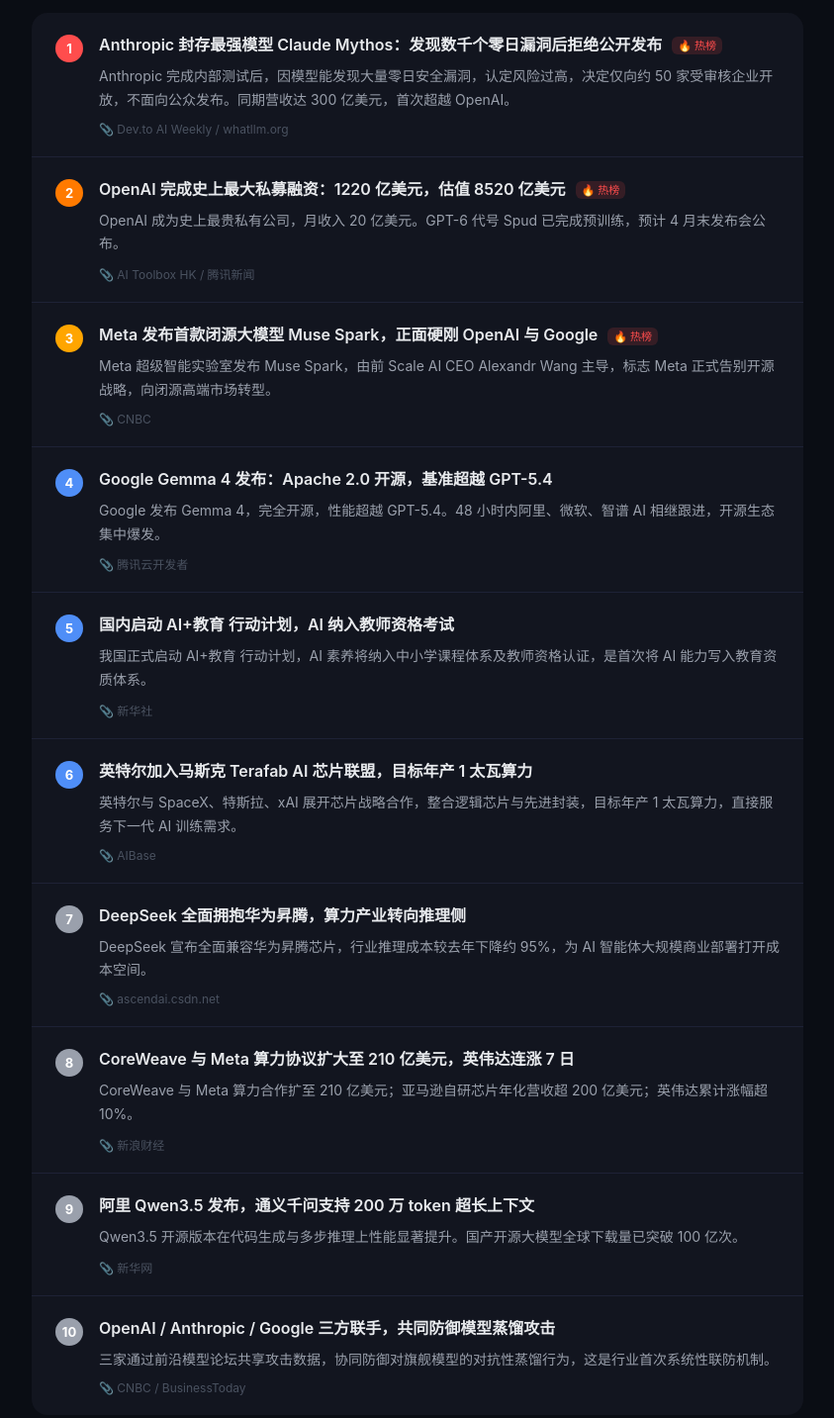
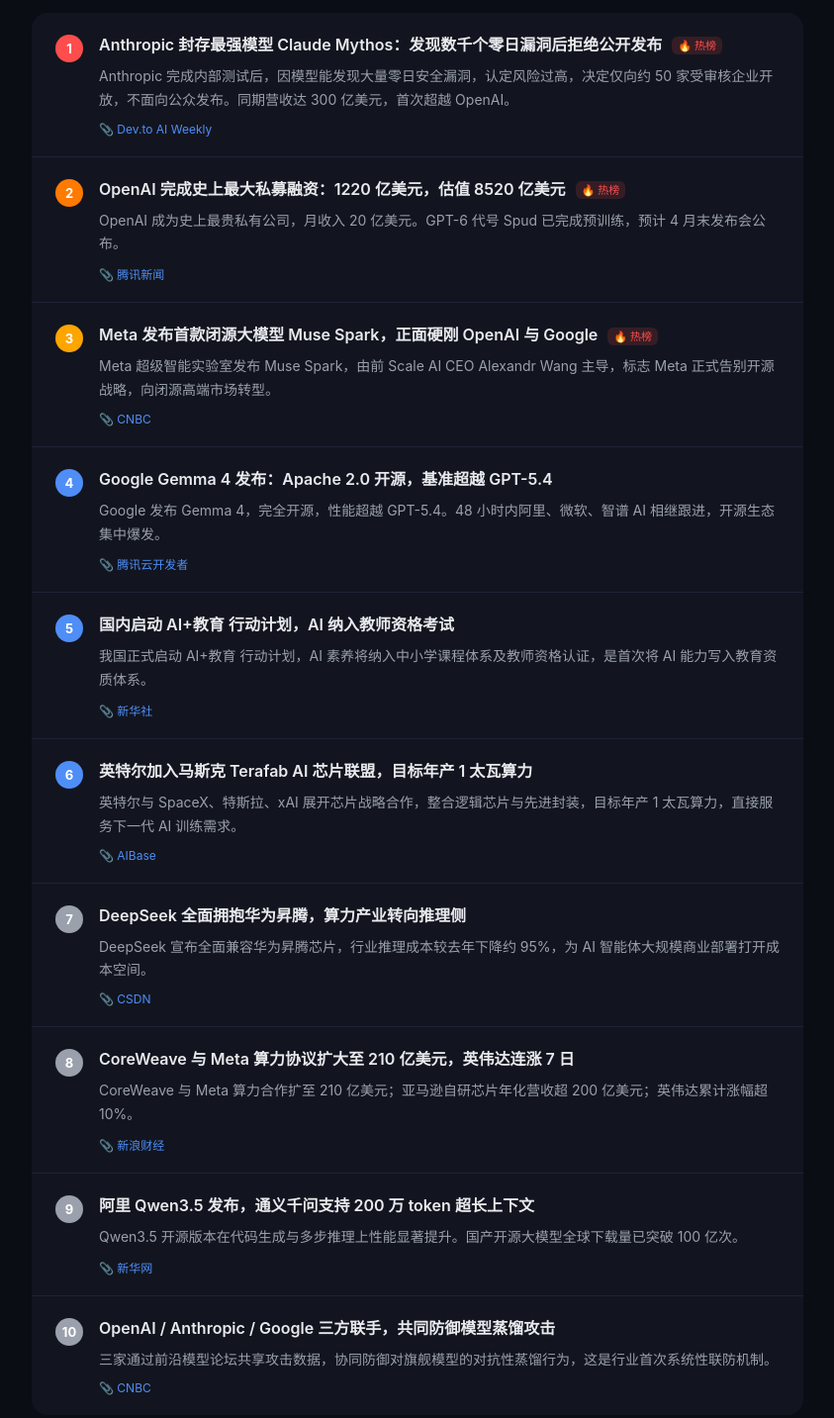
Before and after one commit to xiaocheng846/ai-daily, a plain HTML site: page 2026-04-10.html in a window 1280 px wide. Shown: the part 149-1582 px from the top of the page at 99% size, without its empty margins (218-1061 px from the left). Drawn offline with Linux system fonts and the light colour scheme.

Commit message:
feat: 来源支持点击跳转原始链接

```diff
--- a/2026-04-10.html
+++ b/2026-04-10.html
@@ -122,6 +122,15 @@
     font-size: 12px;
     color: #4a5260;
   }
+  .news-source a {
+    color: #4F8EF7;
+    text-decoration: none;
+    transition: color 0.2s;
+  }
+  .news-source a:hover {
+    color: #7aaeff;
+    text-decoration: underline;
+  }
 
   /* 今日趋势 */
   .trend-block {
@@ -185,7 +194,7 @@
             <div class="news-content">
                 <div class="news-title">Anthropic 封存最强模型 Claude Mythos：发现数千个零日漏洞后拒绝公开发布 <span class="hot-badge">🔥 热榜</span></div>
                 <div class="news-body">Anthropic 完成内部测试后，因模型能发现大量零日安全漏洞，认定风险过高，决定仅向约 50 家受审核企业开放，不面向公众发布。同期营收达 300 亿美元，首次超越 OpenAI。</div>
-                <div class="news-source">📎 Dev.to AI Weekly / whatllm.org</div>
+                <div class="news-source">📎 <a href="https://dev.to/t/ai" target="_blank" rel="noopener">Dev.to AI Weekly</a></div>
             </div>
         </div>
 
@@ -194,7 +203,7 @@
             <div class="news-content">
                 <div class="news-title">OpenAI 完成史上最大私募融资：1220 亿美元，估值 8520 亿美元 <span class="hot-badge">🔥 热榜</span></div>
                 <div class="news-body">OpenAI 成为史上最贵私有公司，月收入 20 亿美元。GPT-6 代号 Spud 已完成预训练，预计 4 月末发布会公布。</div>
-                <div class="news-source">📎 AI Toolbox HK / 腾讯新闻</div>
+                <div class="news-source">📎 <a href="https://news.qq.com/" target="_blank" rel="noopener">腾讯新闻</a></div>
             </div>
         </div>
 
@@ -203,7 +212,7 @@
             <div class="news-content">
                 <div class="news-title">Meta 发布首款闭源大模型 Muse Spark，正面硬刚 OpenAI 与 Google <span class="hot-badge">🔥 热榜</span></div>
                 <div class="news-body">Meta 超级智能实验室发布 Muse Spark，由前 Scale AI CEO Alexandr Wang 主导，标志 Meta 正式告别开源战略，向闭源高端市场转型。</div>
-                <div class="news-source">📎 CNBC</div>
+                <div class="news-source">📎 <a href="https://www.cnbc.com/ai/" target="_blank" rel="noopener">CNBC</a></div>
             </div>
         </div>
 
@@ -212,7 +221,7 @@
             <div class="news-content">
                 <div class="news-title">Google Gemma 4 发布：Apache 2.0 开源，基准超越 GPT-5.4</div>
                 <div class="news-body">Google 发布 Gemma 4，完全开源，性能超越 GPT-5.4。48 小时内阿里、微软、智谱 AI 相继跟进，开源生态集中爆发。</div>
-                <div class="news-source">📎 腾讯云开发者</div>
+                <div class="news-source">📎 <a href="https://cloud.tencent.com/developer/" target="_blank" rel="noopener">腾讯云开发者</a></div>
             </div>
         </div>
 
@@ -221,7 +230,7 @@
             <div class="news-content">
                 <div class="news-title">国内启动 AI+教育 行动计划，AI 纳入教师资格考试</div>
                 <div class="news-body">我国正式启动 AI+教育 行动计划，AI 素养将纳入中小学课程体系及教师资格认证，是首次将 AI 能力写入教育资质体系。</div>
-                <div class="news-source">📎 新华社</div>
+                <div class="news-source">📎 <a href="https://www.xinhuanet.com/" target="_blank" rel="noopener">新华社</a></div>
             </div>
         </div>
 
@@ -230,7 +239,7 @@
             <div class="news-content">
                 <div class="news-title">英特尔加入马斯克 Terafab AI 芯片联盟，目标年产 1 太瓦算力</div>
                 <div class="news-body">英特尔与 SpaceX、特斯拉、xAI 展开芯片战略合作，整合逻辑芯片与先进封装，目标年产 1 太瓦算力，直接服务下一代 AI 训练需求。</div>
-                <div class="news-source">📎 AIBase</div>
+                <div class="news-source">📎 <a href="https://www.aibase.com/" target="_blank" rel="noopener">AIBase</a></div>
             </div>
         </div>
 
@@ -239,7 +248,7 @@
             <div class="news-content">
                 <div class="news-title">DeepSeek 全面拥抱华为昇腾，算力产业转向推理侧</div>
                 <div class="news-body">DeepSeek 宣布全面兼容华为昇腾芯片，行业推理成本较去年下降约 95%，为 AI 智能体大规模商业部署打开成本空间。</div>
-                <div class="news-source">📎 ascendai.csdn.net</div>
+                <div class="news-source">📎 <a href="https://ascendai.csdn.net/" target="_blank" rel="noopener">CSDN</a></div>
             </div>
         </div>
 
@@ -248,7 +257,7 @@
             <div class="news-content">
                 <div class="news-title">CoreWeave 与 Meta 算力协议扩大至 210 亿美元，英伟达连涨 7 日</div>
                 <div class="news-body">CoreWeave 与 Meta 算力合作扩至 210 亿美元；亚马逊自研芯片年化营收超 200 亿美元；英伟达累计涨幅超 10%。</div>
-                <div class="news-source">📎 新浪财经</div>
+                <div class="news-source">📎 <a href="https://finance.sina.com.cn/" target="_blank" rel="noopener">新浪财经</a></div>
             </div>
         </div>
 
@@ -257,7 +266,7 @@
             <div class="news-content">
                 <div class="news-title">阿里 Qwen3.5 发布，通义千问支持 200 万 token 超长上下文</div>
                 <div class="news-body">Qwen3.5 开源版本在代码生成与多步推理上性能显著提升。国产开源大模型全球下载量已突破 100 亿次。</div>
-                <div class="news-source">📎 新华网</div>
+                <div class="news-source">📎 <a href="https://www.xinhuanet.com/" target="_blank" rel="noopener">新华网</a></div>
             </div>
         </div>
 
@@ -266,7 +275,7 @@
             <div class="news-content">
                 <div class="news-title">OpenAI / Anthropic / Google 三方联手，共同防御模型蒸馏攻击</div>
                 <div class="news-body">三家通过前沿模型论坛共享攻击数据，协同防御对旗舰模型的对抗性蒸馏行为，这是行业首次系统性联防机制。</div>
-                <div class="news-source">📎 CNBC / BusinessToday</div>
+                <div class="news-source">📎 <a href="https://www.cnbc.com/ai/" target="_blank" rel="noopener">CNBC</a></div>
             </div>
         </div>
 
@@ -278,7 +287,7 @@
   </div>
 
   <div class="footer">
-    由 OpenClaw 自动生成 · 2026-04-10 18:35 · 数据来源：Bing / 百度
+    由 OpenClaw 自动生成 · 2026-04-10 18:44 · 数据来源：Bing / 百度
   </div>
 
 </div>
```
Also changed, not shown: index.html (+20 -11 lines).
